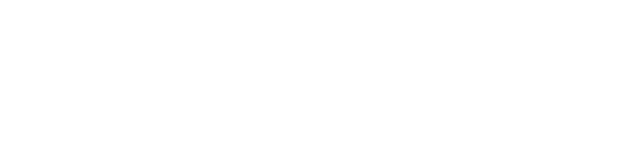
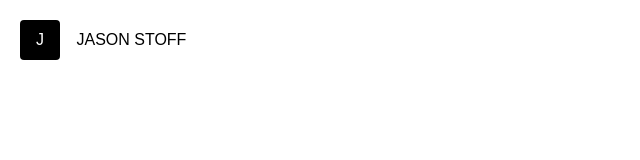
Before and after one commit to ravyetr/WEB_BASIC, a plain HTML site: page Buoi2/note.html in a window 1280 px wide. Shown: the whole page, without its empty margins (0-640 px from the left). Drawn offline with Linux system fonts and the light colour scheme.

Commit message:
Change something

```diff
--- a/Buoi2/note.html
+++ b/Buoi2/note.html
@@ -0,0 +1,54 @@
+<!DOCTYPE html>
+<html lang="en">
+<head>
+    <meta charset="UTF-8">
+    <meta name="viewport" content="width=device-width, initial-scale=1.0">
+    <title>Document</title>
+    <script src="https://kit.fontawesome.com/0e2c7382bc.js" crossorigin="anonymous"></script>
+    <style>
+        *{
+            font-family: "montserral", sans-serif;
+
+        }
+        .header{
+            height: 40px;
+
+        }
+        .j-icon{
+            display: inline-block;
+            width: 40px;
+            height: 40px;
+            background-color: black;
+            color: white;
+            margin: 12px;
+            border-radius: 4px;
+            text-align: center;
+            align-content: center;
+        }
+        .right-icon{
+
+        }
+
+    </style>
+     <!-- khong dung flex vi chua hoc -->
+    <table>
+
+    </table>
+</head>
+<body>
+    <div class="header">
+        <span class="left-icon">
+            <span class="j-icon">
+                J
+            </span>
+            <span class="">
+                JASON STOFF
+            </span>
+        </span>
+        <span class="right-icon">
+
+        </span>
+
+    </div>
+</body>
+</html>
--- a/Buoi2/style.css
+++ b/Buoi2/style.css
@@ -1,8 +1,17 @@
+*{
+    padding: 0;
+    margin: 0;
+    font-family: "Montserrat", sans-serif;
+}
+.container{
+    max-width: 1280px;
+    width: 100%;
+    margin-inline: 24px;
+
+}
+
 .headerofJ{
     height: 80px;
-    width: 1500px;
-    /* background-color: aqua; */
-    margin-left: 20px;
     margin-top: 50px;
 }
 .thename{
@@ -13,7 +22,6 @@
     display: inline-block;
     border-radius: 5px;
     background-color: black;
-    font-family: sans-serif;
     height: 40px;
     width: 40px;
     color: white;
@@ -25,16 +33,14 @@
 }
 
 .jason{
-    font-family: sans-serif;
+
     height: 40px;
 
 }
 
 .icon{
     display: inline-block;
-    margin-left: 1220px;
-
-
+    margin-left: 79.6%;
 }
 .fa-brands{
     display: inline-block;
@@ -44,9 +50,7 @@
 
 }
 
-.theintro{
-    margin-left: 20px;
-}
+
 
 .hithere{
    font-weight: 550;
@@ -70,14 +74,10 @@
 
 }
 
-.tab{
-    /* background-color: aquamarine; */
-}
+
 
 .intro{
     width: 700px;
-    font-family: sans-serif;
-    /* background-color: rgb(220, 144, 144); */
 }
 
 .num{
@@ -95,8 +95,6 @@
 
 .aboutme{
     margin-top: 40px;
-    margin-left: 20px;
-    font-family: sans-serif;
 }
 
 .ab{
@@ -125,7 +123,6 @@
      padding-right: 20px;
      width: 240px;
      height: 45px;
-     font-family: sans-serif;
      text-align: center;
      align-content: center;
      border-radius: 30px;
```
Also changed, not shown: Buoi2/index.html (+5 -7 lines).
